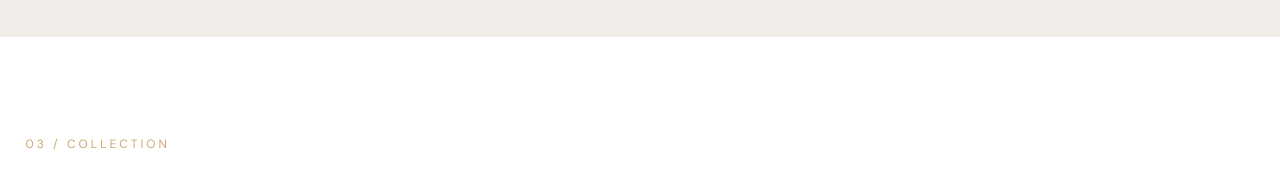
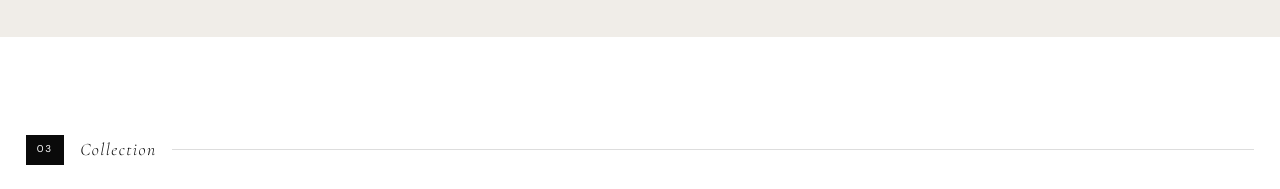
Before and after one commit to kirtan597/H-Portfolio, a React (Vite) app: page / in a window 1280 px wide. Shown: the part 1820-2009 px from the top of the page. Built offline with nearby package versions, Linux system fonts and the light colour scheme.

Commit message:
fix: URL encode subfolder space in gallery image paths (%20)

```diff
--- a/src/components/Gallery.jsx
+++ b/src/components/Gallery.jsx
@@ -7,20 +7,20 @@ import useScrollReveal from '../hooks/useScrollReveal'
 const categories = ['ALL', 'BRIDAL', 'SAREE', 'PARTY WEAR', 'DESIGNER', 'CASUAL', 'SIGNATURE']
 
 const items = [
-  { id: 1,  src: '/Assest/1000233281.jpg.jpeg',                    name: 'Signature Drape',            category: 'SIGNATURE', tall: true  },
-  { id: 2,  src: '/Assest/1000235808.jpg.jpeg',                    name: 'Couture Edit',               category: 'DESIGNER',  tall: false },
-  { id: 3,  src: '/Assest/1000280627.jpg.jpeg',                    name: 'Bridal Ensemble',            category: 'BRIDAL',    tall: true  },
-  { id: 4,  src: '/Assest/1000280629.jpg.jpeg',                    name: 'Embroidered Lehenga',        category: 'BRIDAL',    tall: false },
-  { id: 5,  src: '/Assest/1000280640.jpg.jpeg',                    name: 'Designer Saree',             category: 'SAREE',     tall: false },
-  { id: 6,  src: '/Assest/1000280643.jpg.jpeg',                    name: 'Party Wear Gown',            category: 'PARTY WEAR',tall: true  },
-  { id: 7,  src: '/Assest/Combos Eembrodiery/1000246715.jpg.jpeg', name: 'Aari Embroidery Work',       category: 'SIGNATURE', tall: false },
-  { id: 8,  src: '/Assest/Combos Eembrodiery/1000259000.jpg.jpeg', name: 'Combo Embroidery Design',    category: 'DESIGNER',  tall: false },
-  { id: 9,  src: '/Assest/Combos Eembrodiery/1000263757.jpg.jpeg', name: 'Zardozi Craft',              category: 'SIGNATURE', tall: true  },
-  { id: 10, src: '/Assest/Combos Eembrodiery/1000284366.png',      name: 'Embroidery Illustration',    category: 'CASUAL',    tall: false },
-  { id: 11, src: '/Assest/Combos Eembrodiery/1000284965.jpg.jpeg', name: 'Textile Painting',           category: 'CASUAL',    tall: false },
-  { id: 12, src: '/Assest/Combos Eembrodiery/1000285369.png',      name: 'Fabric Art',                 category: 'DESIGNER',  tall: false },
-  { id: 13, src: '/Assest/Combos Eembrodiery/1000285370.png',      name: 'Handcrafted Motif',          category: 'SIGNATURE', tall: false },
-  { id: 14, src: '/Assest/Combos Eembrodiery/1000285372.png',      name: 'Couture Embroidery',         category: 'BRIDAL',    tall: true  },
+  { id: 1,  src: '/Assest/1000233281.jpg.jpeg',                         name: 'Signature Outfit',        category: 'SIGNATURE',  tall: true  },
+  { id: 2,  src: '/Assest/1000235808.jpg.jpeg',                         name: 'Designer Wear',           category: 'DESIGNER',   tall: false },
+  { id: 3,  src: '/Assest/1000280627.jpg.jpeg',                         name: 'Bridal Lehenga',          category: 'BRIDAL',     tall: true  },
+  { id: 4,  src: '/Assest/1000280629.jpg.jpeg',                         name: 'Bridal Ensemble',         category: 'BRIDAL',     tall: false },
+  { id: 5,  src: '/Assest/1000280640.jpg.jpeg',                         name: 'Designer Saree',          category: 'SAREE',      tall: false },
+  { id: 6,  src: '/Assest/1000280643.jpg.jpeg',                         name: 'Party Wear',              category: 'PARTY WEAR', tall: true  },
+  { id: 7,  src: '/Assest/Combos%20Eembrodiery/1000246715.jpg.jpeg',    name: 'Aari Embroidery',         category: 'SIGNATURE',  tall: false },
+  { id: 8,  src: '/Assest/Combos%20Eembrodiery/1000259000.jpg.jpeg',    name: 'Combo Embroidery',        category: 'DESIGNER',   tall: false },
+  { id: 9,  src: '/Assest/Combos%20Eembrodiery/1000263757.jpg.jpeg',    name: 'Zardozi Craft',           category: 'SIGNATURE',  tall: true  },
+  { id: 10, src: '/Assest/Combos%20Eembrodiery/1000284366.png',         name: 'Embroidery Illustration', category: 'DESIGNER',   tall: false },
+  { id: 11, src: '/Assest/Combos%20Eembrodiery/1000284965.jpg.jpeg',    name: 'Textile Painting',        category: 'CASUAL',     tall: false },
+  { id: 12, src: '/Assest/Combos%20Eembrodiery/1000285369.png',         name: 'Fabric Art',              category: 'CASUAL',     tall: false },
+  { id: 13, src: '/Assest/Combos%20Eembrodiery/1000285370.png',         name: 'Handcrafted Motif',       category: 'SIGNATURE',  tall: false },
+  { id: 14, src: '/Assest/Combos%20Eembrodiery/1000285372.png',         name: 'Couture Embroidery',      category: 'BRIDAL',     tall: true  },
 ]
 
 export default function Gallery() {
@@ -42,11 +42,18 @@ export default function Gallery() {
   return (
     <section id="gallery" style={{ background: '#fff', padding: '6rem 1.6rem' }}>
       {/* Header */}
-      <div style={{
-        fontFamily: 'DM Sans, sans-serif', fontSize: '0.75rem',
-        fontWeight: 400, letterSpacing: '0.25em', textTransform: 'uppercase',
-        color: '#C9A96E', marginBottom: '2rem',
-      }}>03 / COLLECTION</div>
+      <div style={{ display: 'flex', alignItems: 'center', gap: '1rem', marginBottom: '2rem' }}>
+        <span style={{
+          fontFamily: 'DM Sans, sans-serif', fontSize: '0.62rem',
+          fontWeight: 400, letterSpacing: '0.18em',
+          background: '#0A0A0A', color: '#fff', padding: '0.35rem 0.7rem',
+        }}>03</span>
+        <span style={{
+          fontFamily: 'Cormorant Garamond, serif', fontSize: '1.1rem',
+          fontWeight: 300, fontStyle: 'italic', color: '#0A0A0A', letterSpacing: '0.08em',
+        }}>Collection</span>
+        <span style={{ flex: 1, height: '1px', background: '#DDDDDD' }} />
+      </div>
 
       <div style={{ marginBottom: '4rem' }}>
         <div style={{ display: 'flex', alignItems: 'baseline', flexWrap: 'wrap' }}>
```
